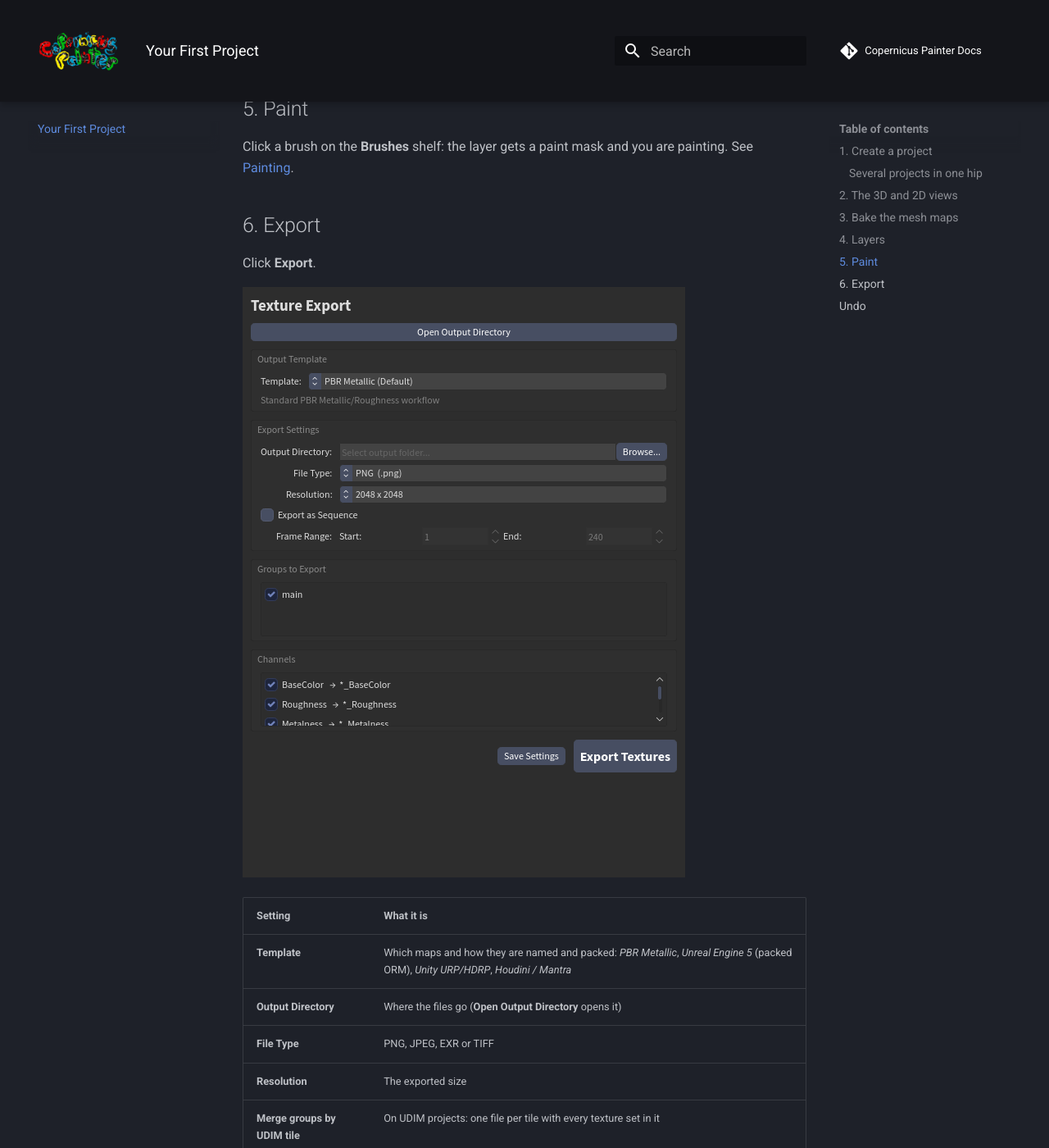
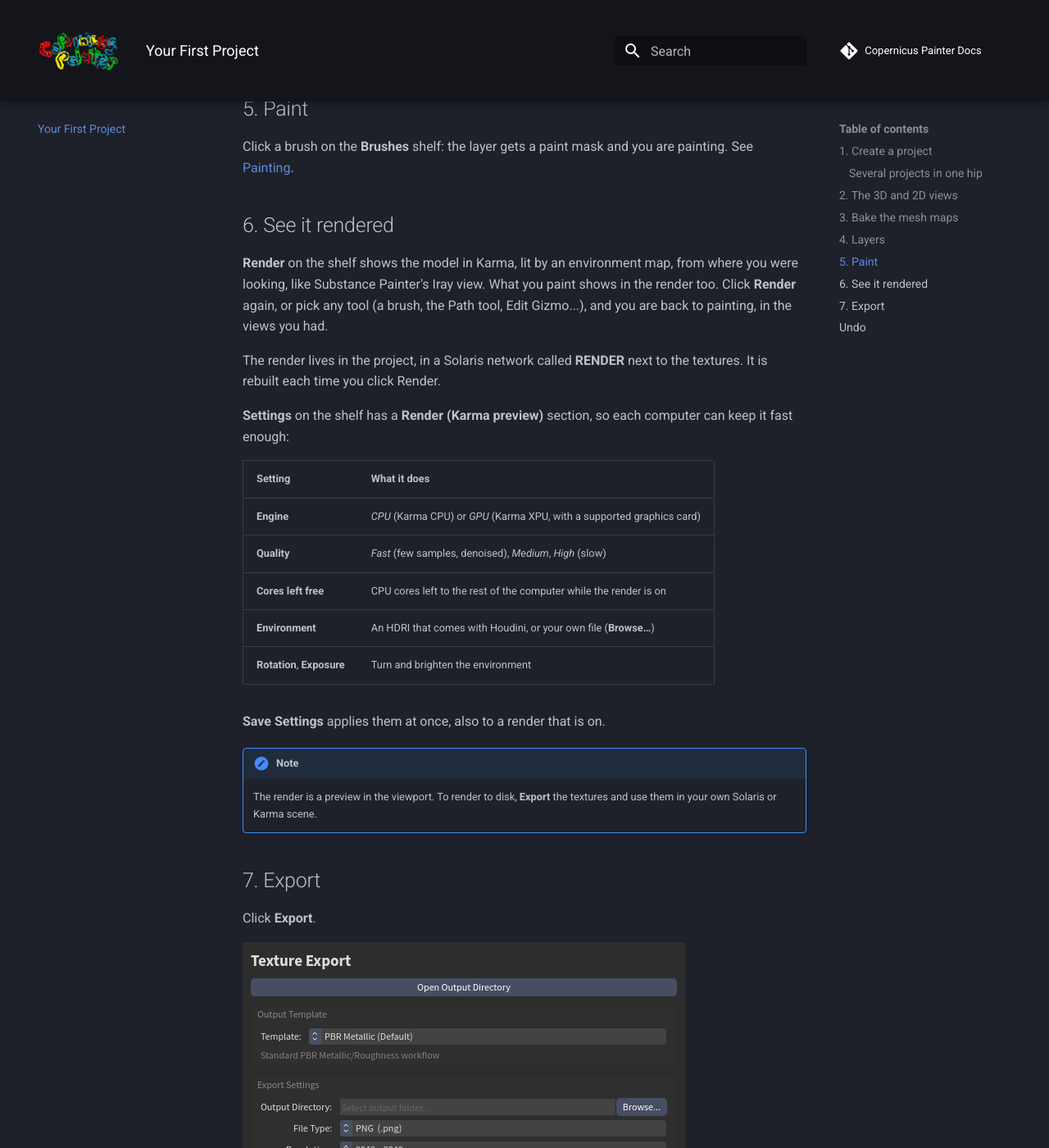
Before and after one commit to matijaKos/Copernicus_Painter_Documentation, an MkDocs documentation site: the page built from docs/workflow.md, in a window 1280 px wide and 1400 px high, scrolled down 3470 px. Shown: the whole window at 82% size. Built offline with MkDocs 1.6.1 and Material for MkDocs 9.7.7, drawn with Linux system fonts in a browser that asks for light colours; comment, search, counter and statistics services are not loaded.

Commit message:
Docs: Render, View (channel solo), smart material tiling

```diff
--- a/docs/workflow.md
+++ b/docs/workflow.md
@@ -54,7 +54,28 @@ The GIF shows a red brick, then a tiger skin over it, a **Dirt** mask so the tig
 
 Click a brush on the **Brushes** shelf: the layer gets a paint mask and you are painting. See [Painting](painting.md).
 
-## 6. Export
+## 6. See it rendered
+
+**Render** on the shelf shows the model in Karma, lit by an environment map, from where you were looking, like Substance Painter's Iray view. What you paint shows in the render too. Click **Render** again, or pick any tool (a brush, the Path tool, Edit Gizmo...), and you are back to painting, in the views you had.
+
+The render lives in the project, in a Solaris network called **RENDER** next to the textures. It is rebuilt each time you click Render.
+
+**Settings** on the shelf has a **Render (Karma preview)** section, so each computer can keep it fast enough:
+
+| Setting | What it does |
+|---|---|
+| **Engine** | *CPU* (Karma CPU) or *GPU* (Karma XPU, with a supported graphics card) |
+| **Quality** | *Fast* (few samples, denoised), *Medium*, *High* (slow) |
+| **Cores left free** | CPU cores left to the rest of the computer while the render is on |
+| **Environment** | An HDRI that comes with Houdini, or your own file (**Browse…**) |
+| **Rotation**, **Exposure** | Turn and brighten the environment |
+
+**Save Settings** applies them at once, also to a render that is on.
+
+!!! note
+    The render is a preview in the viewport. To render to disk, **Export** the textures and use them in your own Solaris or Karma scene.
+
+## 7. Export
 
 Click **Export**.
 
```
Also changed, not shown: docs/layers.md (+4 -2 lines).
